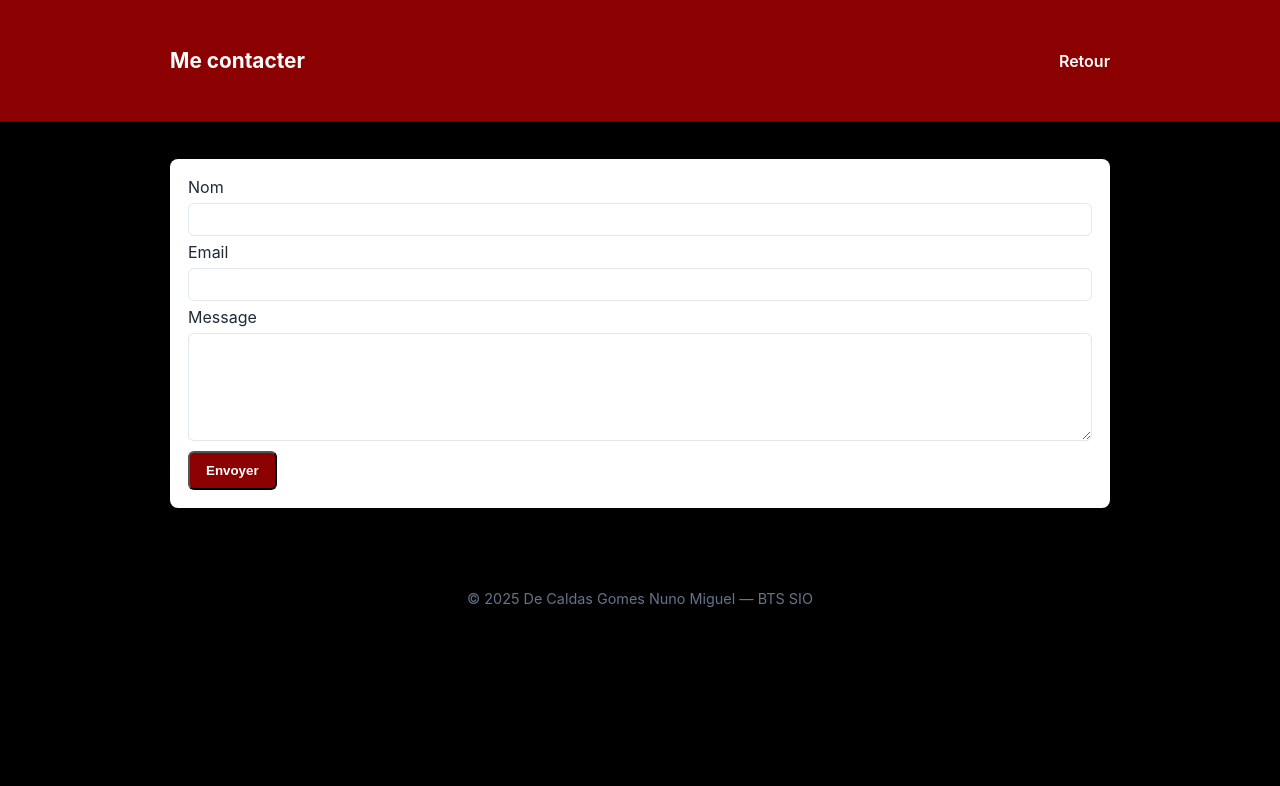
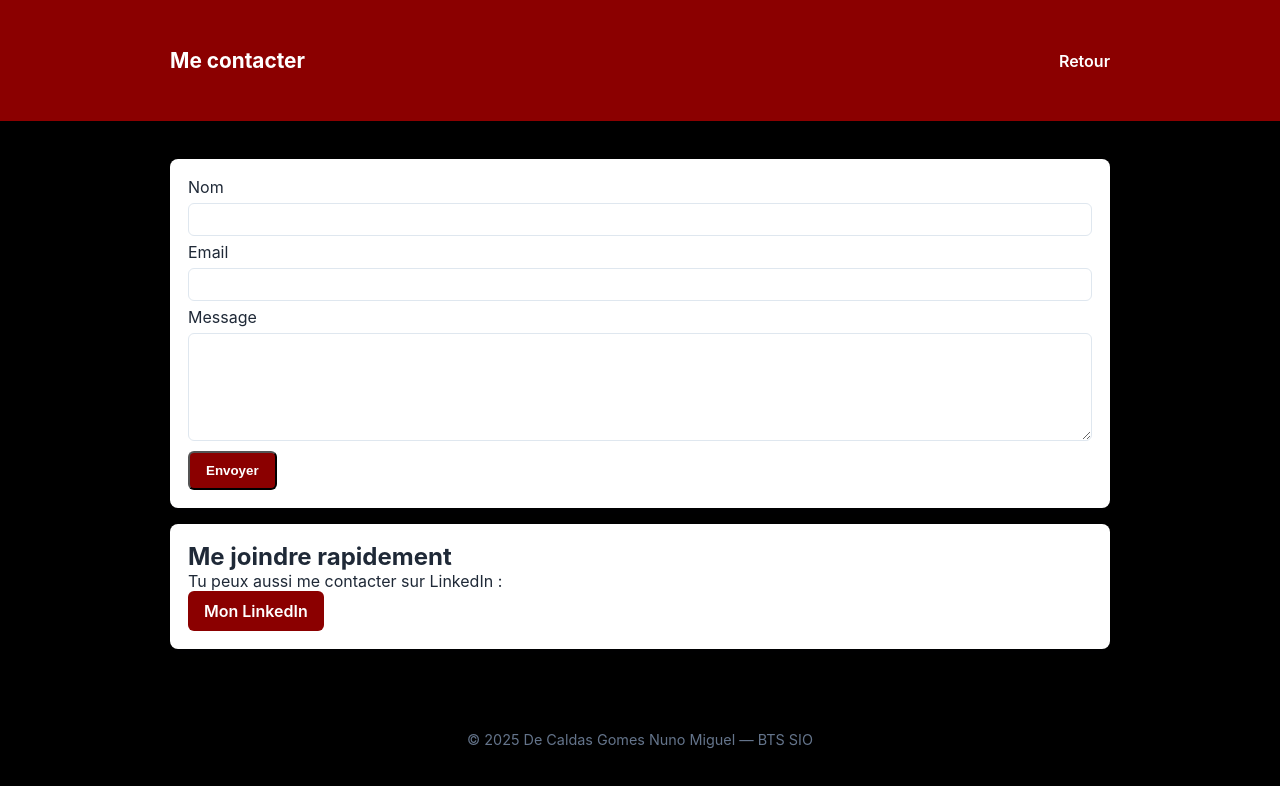
Before and after one commit to NunoDeCaldasGomes/Portfolio, a plain HTML site: page index2.html in a window 1280 px wide. Drawn offline with Linux system fonts and the light colour scheme.

Commit message:
Update index2.html

```diff
--- a/index2.html
+++ b/index2.html
@@ -1,4 +1,3 @@
-<!-- Contact simple -->
 <!DOCTYPE html>
 <html lang="fr">
 <head>
@@ -27,6 +26,11 @@
         <button class="btn" type="submit">Envoyer</button>
       </form>
     </section>
+    <section class="card">
+      <h2>Me joindre rapidement</h2>
+      <p>Tu peux aussi me contacter sur LinkedIn :</p>
+      <a class="btn" href="https://www.linkedin.com/in/nuno-de-caldas-gomes-906a9b229/" target="_blank" rel="noopener noreferrer">Mon LinkedIn</a>
+    </section>
   </main>
 
   <footer class="site-footer">
```
